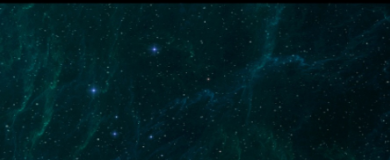
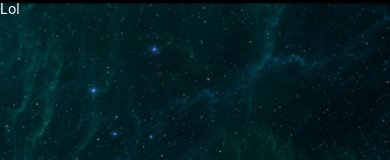
Before and after one commit to BryanMootoosamy/StarCitizen_Clicker, a React Native app: screen / in a window 390 px wide. Shown: the top 160 px of the page. Built offline with nearby package versions, Linux system fonts and the light colour scheme.

Commit message:
setting background image to app

```diff
--- a/App.js
+++ b/App.js
@@ -8,27 +8,33 @@ import React, { Component } from 'react';
 import {
   View,
   StyleSheet,
-  Image,
+  ImageBackground,
   Dimensions,
   StatusBar
 } from 'react-native';
 import background from "./assets/images/background.jpg";
+import Clicker from "./Components/clicker.js"
 
 
 
 export default class App extends React.Component {
   constructor(props) {
     super(props);
-    let {width} = Dimensions.get("window");
+    let {width, height} = Dimensions.get("window");
     this.state = {
       width: width,
+      height: height
     }
   }
   render() {
     return (
       <View style={styles.container}>
         <StatusBar hidden={true} />
-        <Image source={background} style={{width: this.state.width, flex: 1}} />
+        <View style={{width: this.state.width}}>
+         <ImageBackground source={background} style={{width: this.state.width, height: this.state.height}}>
+          <Clicker />
+         </ImageBackground>
+        </View>
       </View>
     );
   }
--- /dev/null
+++ b/Components/clicker.js
@@ -0,0 +1,12 @@
+import React from "react";
+import {Text, View} from "react-native";
+
+export default class Clicker extends React.Component{
+    render(){
+        return(
+            <View>
+               <Text style={{color:"#FFF"}}>Lol</Text>
+            </View>
+        )
+    }
+}
```
